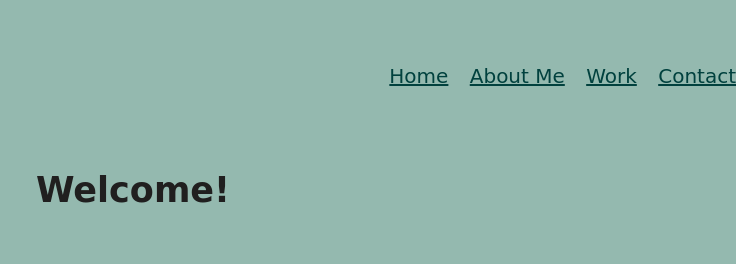
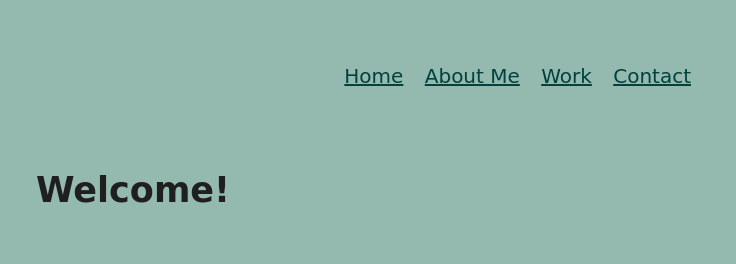
Before and after one commit to Samfreeman98/Website-portfolio, a plain HTML site: page index.html in a window 1280 px wide. Shown: the top 264 px of the page, 544-1280 px from the left. Drawn offline with Linux system fonts and the light colour scheme; a web font is replaced by a local one.

Commit message:
Style: add margin to right of nav list
added margin to right of nav list to improve look

```diff
--- a/css/style.production.css
+++ b/css/style.production.css
@@ -198,6 +198,11 @@ button:focus,
         -ms-flex-positive: 1;
             flex-grow: 1;
     text-align: right;
+
+}
+
+.main-navigation {
+    margin-right: 45px;
 
 }
 
--- a/css/styles.css
+++ b/css/styles.css
@@ -165,6 +165,11 @@ button:focus,
 
 }
 
+.main-navigation {
+    margin-right: 45px;
+
+}
+
 .navigation-list {
     list-style-type: var(--none)
 
```
